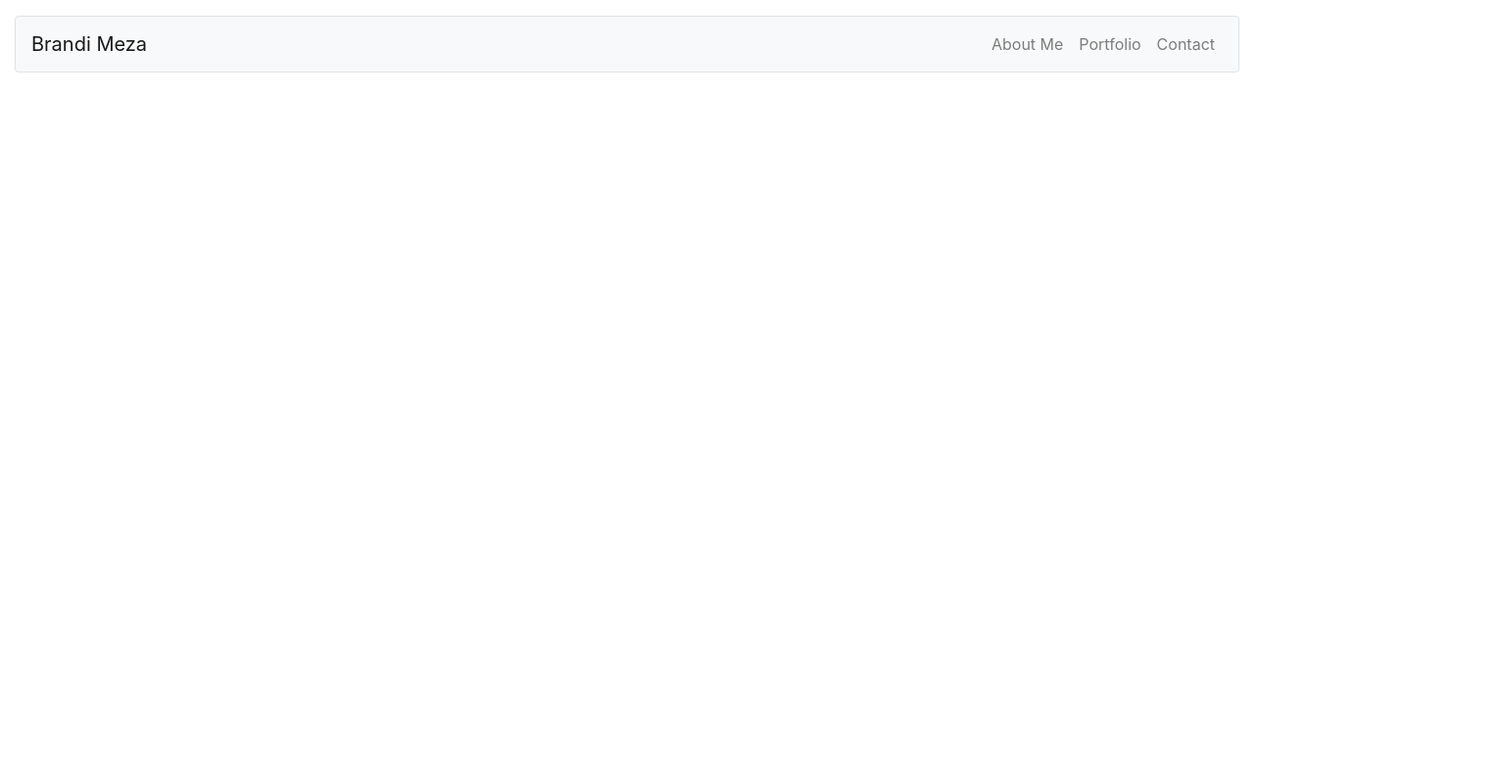
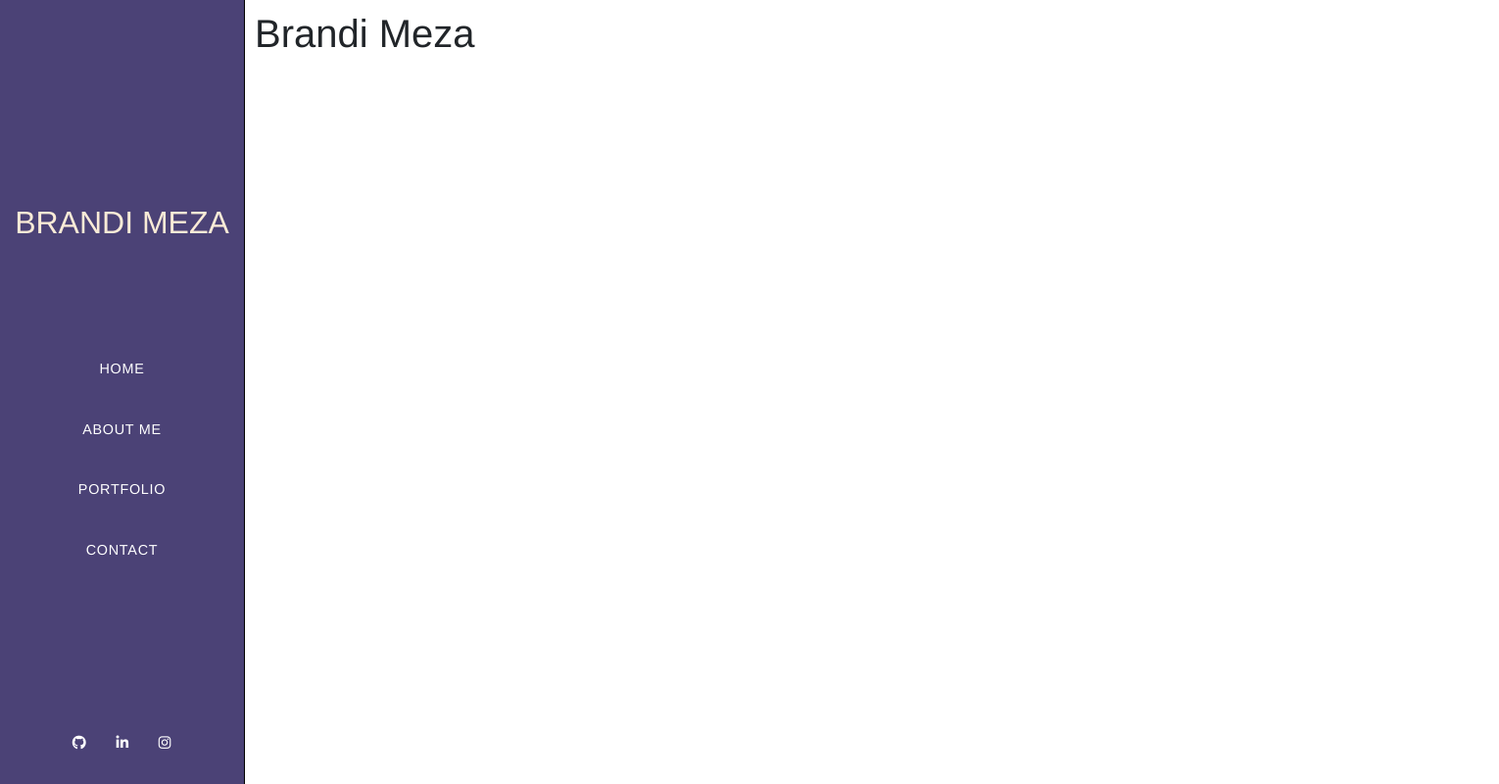
Before and after one commit to bmeza1/pwp-brandi, a plain HTML site: page index.html in a window 1280 px wide. Shown: the whole page at 98% size, 1530 px wide, since content can reach past the window. Drawn offline with nearby package versions, Linux system fonts and the light colour scheme.

Commit message:
fixed navbar created

```diff
--- a/index.html
+++ b/index.html
@@ -1,4 +1,4 @@
-<!doctype html>
+<!DOCTYPE html>
 <html lang="en" xmlns="http://www.w3.org/1999/html">
 <head>
     <!-- Required meta tags -->
@@ -8,31 +8,34 @@
     <!-- Bootstrap CSS -->
     <link rel="stylesheet" href="https://maxcdn.bootstrapcdn.com/bootstrap/4.0.0/css/bootstrap.min.css" integrity="sha384-Gn5384xqQ1aoWXA+058RXPxPg6fy4IWvTNh0E263XmFcJlSAwiGgFAW/dAiS6JXm" crossorigin="anonymous">
 
+<!--    Font Awesome-->
+    <script src="https://kit.fontawesome.com/642e3b3095.js"></script>
+
+<!--    CSS-->
+    <link rel="stylesheet" href="style.css" type="text/css">
     <title>Brandi Meza Portfolio</title>
 </head>
 <body>
 
 <!--navbar-->
-<div class="container-fluid">
-    <div class="row">
-        <div class= "col">
-            <nav class="navbar navbar-expand-md navbar-light bg-light border border-2 mt-3 rounded">
-                <a class="navbar-brand" href="#">Brandi Meza</a>
-                <button class="navbar-toggler" type="button" data-toggle="collapse" data-target="#navbarNavAltMarkup" aria-controls="navbarNavAltMarkup" aria-expanded="false" aria-label="Toggle navigation">
-                    <span class="navbar-toggler-icon"></span>
-                </button>
-                <div class="collapse navbar-collapse justify-content-end" id="navbarNavAltMarkup">
-                    <div class="navbar-nav">
-                        <a class="nav-item nav-link" href="#">About Me</a>
-                        <a class="nav-item nav-link" href="#">Portfolio</a>
-                        <a class="nav-item nav-link" href="#">Contact</a>
-                    </div>
-                </div>
-            </nav>
+    <nav>
+        <h2>Brandi Meza</h2>
+        <a href="#">Home</a>
+        <a href="#">About Me</a>
+        <a href="#">Portfolio</a>
+        <a href="#">Contact</a>
+
+        <div class="socials">
+            <a href="#"><i class="fab fa-github"></i></a>
+            <a href="#"><i class="fab fa-linkedin-in"></i></a>
+            <a href="#"><i class="fab fa-instagram"></i></a>
         </div>
-    </div>
-</div>
+    </nav>
 
+
+    <main>
+        <h1>Brandi Meza</h1>
+    </main>
 
 
 
--- /dev/null
+++ b/style.css
@@ -0,0 +1,77 @@
+/*Side Navbar*/
+
+* {
+    box-sizing: border-box;
+    font-family: Helvetica;
+}
+
+body {
+    margin: 0;
+}
+
+nav  {
+    position: fixed;
+    top: 0;
+    left: 0;
+    width: 250px;
+    height: 100%;
+    background-color: #4b4276;
+    border-right: 1px solid black;
+    display: flex;
+    flex-direction: column;
+    align-items: center;
+    justify-content: center;
+}
+
+nav h2 {
+    display: inline-block;
+    /*padding:20px 15px;*/
+    color: antiquewhite;
+    text-transform: uppercase;
+    text-align: center;
+    align-items: center;
+    margin-bottom: 100px;
+}
+
+nav a {
+    display: inline-block;
+    text-decoration: none;
+    padding:20px 15px;
+    font-size: 0.9em;
+    /*font-weight: bold;*/
+    color: white;
+    text-transform: uppercase;
+    letter-spacing: 0.05em;
+}
+
+nav a:hover {
+    color: black;
+    background: #594f8d;
+}
+
+nav .socials {
+    position: absolute;
+    bottom: 0;
+    left: 50%;
+    transform: translate(-50%);
+    display: flex;
+    margin-bottom: 10px;
+}
+
+/*nav .socials a {*/
+/*    display: block;*/
+/*    width: 50px;*/
+/*    background: #594f8d;*/
+/*    height: 40px;*/
+/*    text-align: center;*/
+/*    margin: 0 5px;*/
+/*    color: #bdb8d7;*/
+/*    border-top-right-radius: 5px;*/
+/*    border-bottom-left-radius: 5px;*/
+/*}*/
+
+main {
+    margin-left: 250px;
+    padding: 10px;
+    width: 100%;
+}
```
